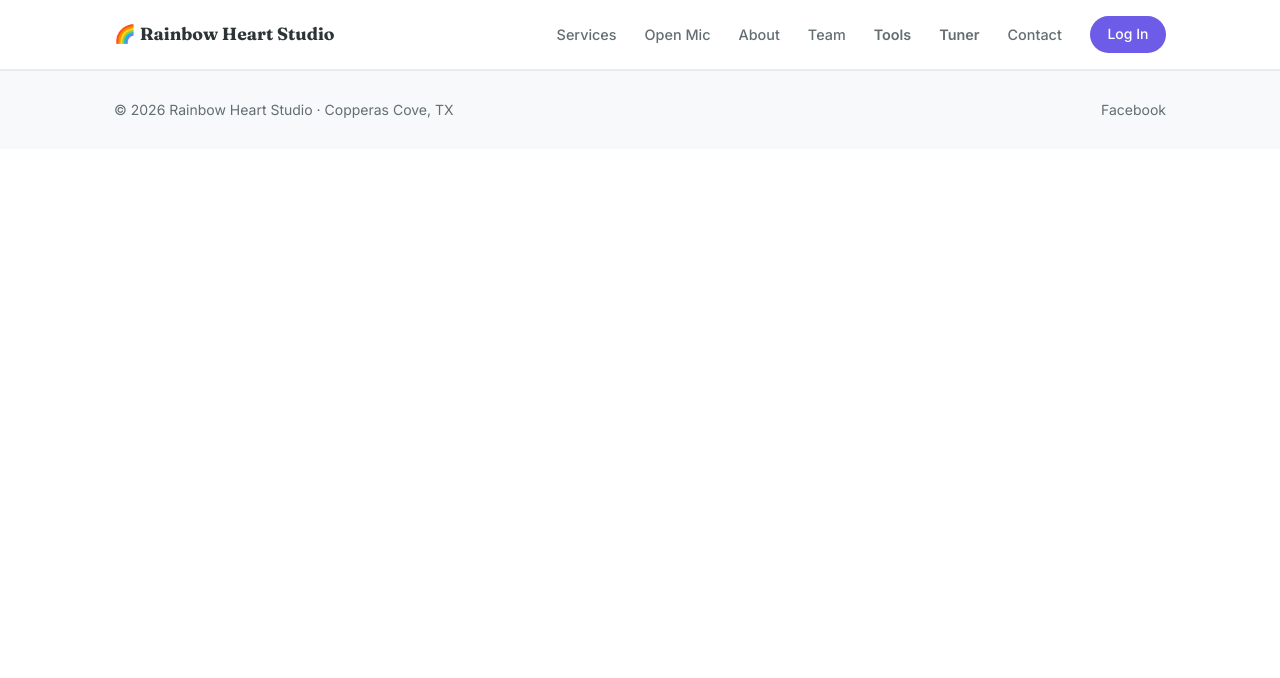
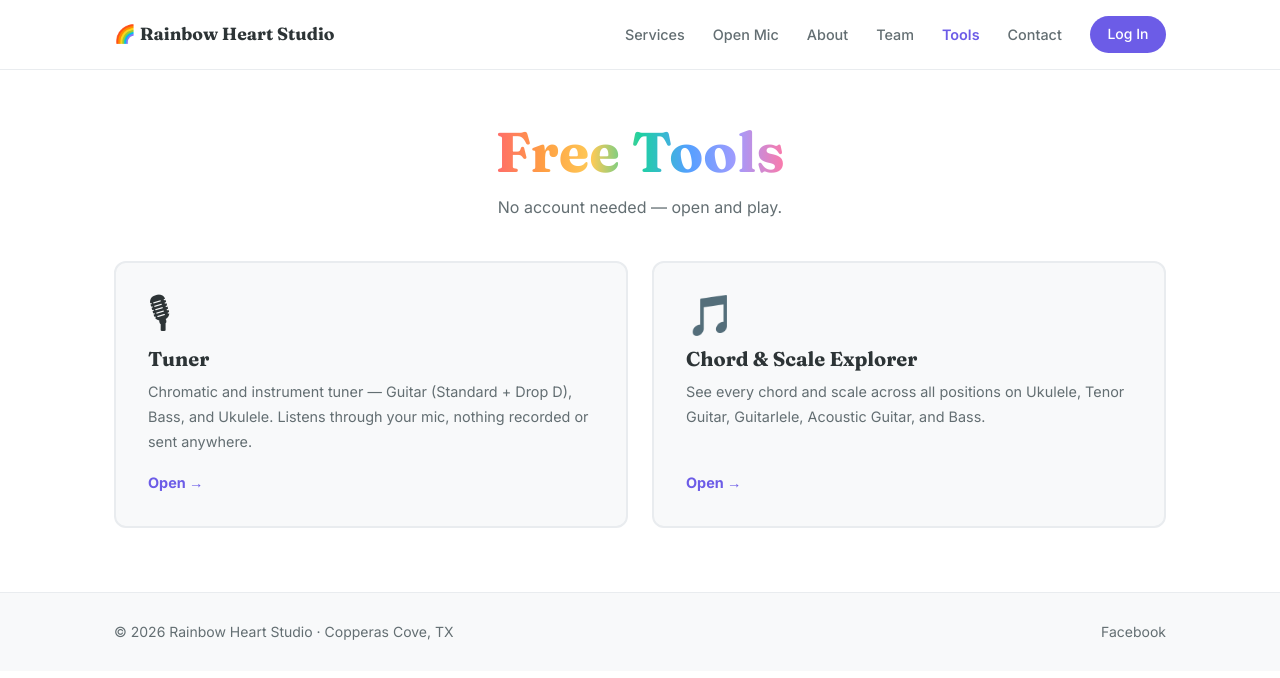
Before and after one commit to 9mswkz6h94-arch/rainbowheart-studio-, a React (Vite) app: page /tools in a window 1280 px wide. Shown: the top 678 px of the page. Built offline with nearby package versions, Linux system fonts and the light colour scheme; no server answers; a web font is replaced by a local one.

Commit message:
Add /tools landing page, consolidate free tools under one nav tab
Tuner and Chord & Scale Explorer now both live at /tools.
Navbar "Tools" tab links there instead of directly to the Explorer.

Co-Authored-By: Claude Sonnet 4.6 <noreply@anthropic.com>

```diff
--- a/src/App.jsx
+++ b/src/App.jsx
@@ -17,6 +17,7 @@ import GrooveBuilder from './pages/GrooveBuilder'
 import GrooveSheet from './pages/GrooveSheet'
 import ChordScaleExplorer from './pages/ChordScaleExplorer'
 import Tuner from './pages/Tuner'
+import Tools from './pages/Tools'
 
 export default function App() {
   return (
@@ -44,6 +45,7 @@ export default function App() {
           <Route path="/studio/groove-sheet" element={
             <ProtectedRoute><GrooveSheet /></ProtectedRoute>
           } />
+          <Route path="/tools" element={<Tools />} />
           <Route path="/tools/chord-scale-explorer" element={<ChordScaleExplorer />} />
           <Route path="/studio/tuner" element={<Tuner />} />
           <Route path="/setlist/:token" element={<SetListView />} />
--- a/src/components/Navbar.jsx
+++ b/src/components/Navbar.jsx
@@ -21,8 +21,7 @@ export default function Navbar() {
           <a href="/#open-mic">Open Mic</a>
           <a href="/#about">About</a>
           <a href="/#team">Team</a>
-          <NavLink to="/tools/chord-scale-explorer" className="nav-link-tools">Tools</NavLink>
-          <NavLink to="/studio/tuner" className="nav-link-tools">Tuner</NavLink>
+          <NavLink to="/tools" className="nav-link-tools">Tools</NavLink>
           <a href="/#contact">Contact</a>
           {user ? (
             <>
--- a/src/index.css
+++ b/src/index.css
@@ -3226,6 +3226,64 @@ details[open] .cc-tabs-summary::before { content: '▼ '; }
 }
 
 /* ══════════════════════════════════════════════════════════════════════════════
+   TOOLS LANDING
+   ══════════════════════════════════════════════════════════════════════════════ */
+
+.tools-page {
+  padding-top: 3rem;
+  padding-bottom: 4rem;
+}
+.tools-title {
+  text-align: center;
+  margin-bottom: 0.5rem;
+}
+.tools-subtitle {
+  text-align: center;
+  color: var(--text-muted);
+  margin-bottom: 2.5rem;
+}
+.tools-free-grid {
+  display: grid;
+  grid-template-columns: repeat(auto-fit, minmax(260px, 1fr));
+  gap: 1.5rem;
+}
+.tools-free-card {
+  display: flex;
+  flex-direction: column;
+  gap: 0.5rem;
+  padding: 2rem;
+  border: 2px solid var(--border);
+  border-radius: var(--radius);
+  background: var(--bg-subtle);
+  text-decoration: none;
+  color: var(--text);
+  transition: all 0.2s ease;
+}
+.tools-free-card:hover {
+  border-color: var(--primary);
+  box-shadow: var(--shadow-hover);
+  transform: translateY(-2px);
+}
+.tools-free-icon {
+  font-size: 2.5rem;
+  line-height: 1;
+}
+.tools-free-card h3 {
+  font-size: 1.25rem;
+  margin-top: 0.25rem;
+}
+.tools-free-card p {
+  font-size: 0.9rem;
+  flex: 1;
+}
+.tools-free-cta {
+  font-weight: 700;
+  color: var(--primary);
+  font-size: 0.9rem;
+  margin-top: 0.5rem;
+}
+
+/* ══════════════════════════════════════════════════════════════════════════════
    TUNER
    ══════════════════════════════════════════════════════════════════════════════ */
 
--- /dev/null
+++ b/src/pages/Tools.jsx
@@ -0,0 +1,37 @@
+import { Link } from 'react-router-dom'
+
+const FREE_TOOLS = [
+  {
+    emoji: '🎙',
+    title: 'Tuner',
+    description: 'Chromatic and instrument tuner — Guitar (Standard + Drop D), Bass, and Ukulele. Listens through your mic, nothing recorded or sent anywhere.',
+    href: '/studio/tuner',
+  },
+  {
+    emoji: '🎵',
+    title: 'Chord & Scale Explorer',
+    description: 'See every chord and scale across all positions on Ukulele, Tenor Guitar, Guitarlele, Acoustic Guitar, and Bass.',
+    href: '/tools/chord-scale-explorer',
+  },
+]
+
+export default function Tools() {
+  return (
+    <div className="container tools-page">
+      <h1 className="tools-title">
+        <span className="rainbow-text">Free Tools</span>
+      </h1>
+      <p className="tools-subtitle">No account needed — open and play.</p>
+      <div className="tools-free-grid">
+        {FREE_TOOLS.map(tool => (
+          <Link key={tool.title} to={tool.href} className="tools-free-card">
+            <div className="tools-free-icon">{tool.emoji}</div>
+            <h3>{tool.title}</h3>
+            <p>{tool.description}</p>
+            <span className="tools-free-cta">Open →</span>
+          </Link>
+        ))}
+      </div>
+    </div>
+  )
+}
```
